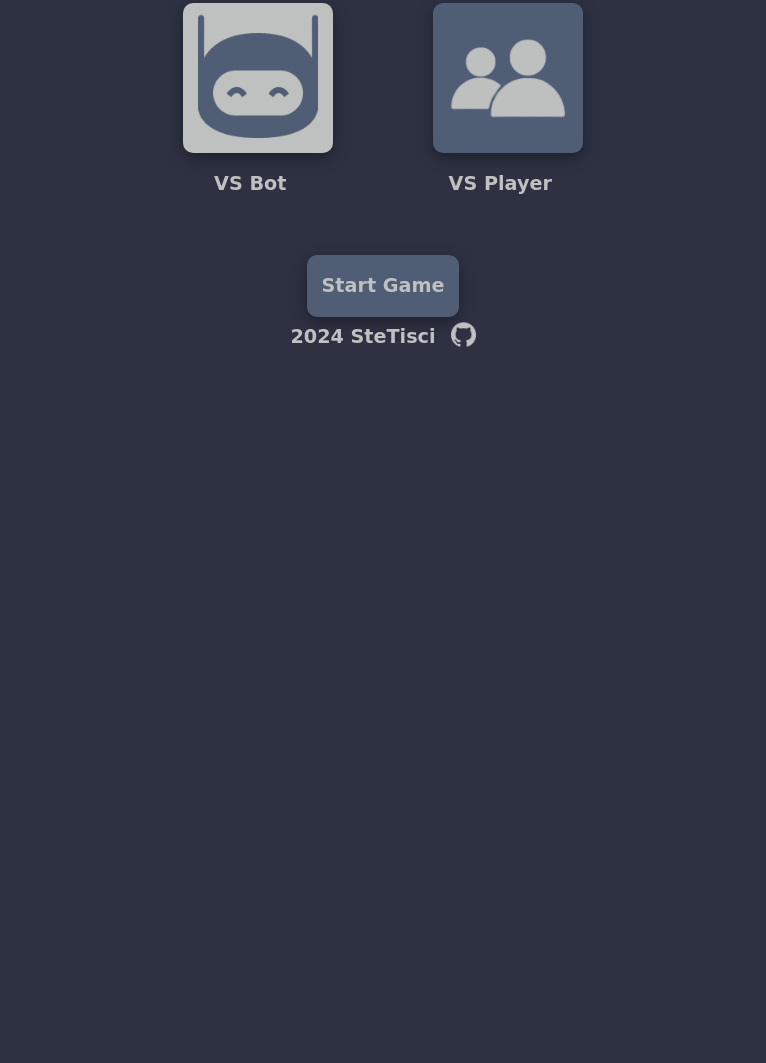
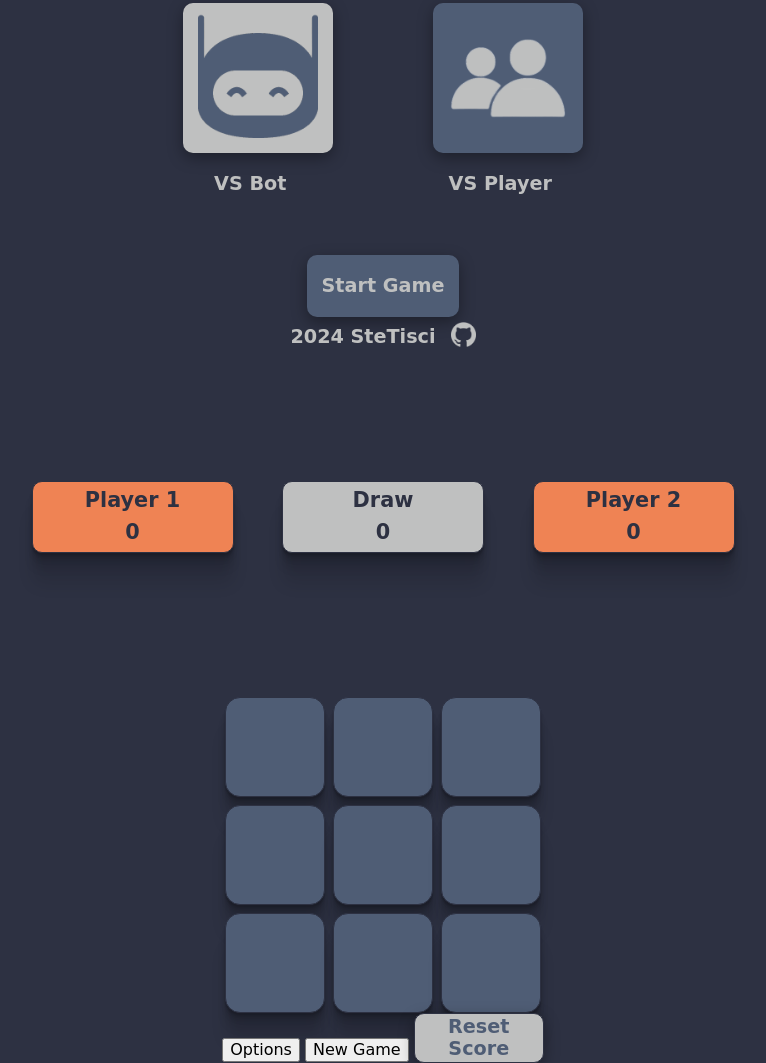
Before and after one commit to SteTisci/tic-tac-toe, a plain HTML site: page index.html in a window 1280 px wide. Shown: the part 433-1496 px from the top of the page, without its empty margins (257-1023 px from the left). Before the commit the page ends 800 px from the top, so only its background shows below. Drawn offline with Linux system fonts and the light colour scheme.

Commit message:
modificata struttura pagina

```diff
--- a/index.html
+++ b/index.html
@@ -27,13 +27,7 @@
       <button class="start-game">Start Game</button>
     </section>
 
-    <main class="game" hidden="true">
-      <div class="info-container">
-        <button class="options">Options</button>
-        <span class="turn-text"></span>
-        <button class="new-game">New Game</button>
-      </div>
-      <div class="board-container"></div>
+    <main class="game hidden">
       <div class="scoreboard">
         <div class="player1">
           <p>Player 1</p>
@@ -48,7 +42,13 @@
           <p class="player2-score"></p>
         </div>
       </div>
-      <button class="reset-score">Reset Score</button>
+      <h2 class="turn-text"></h2>
+      <div class="board-container"></div>
+      <div class="buttons-container">
+        <button class="options">Options</button>
+        <button class="new-game">New Game</button>
+        <button class="reset-score">Reset Score</button>
+      </div>
     </main>
 
     <footer class="author-info">
```
